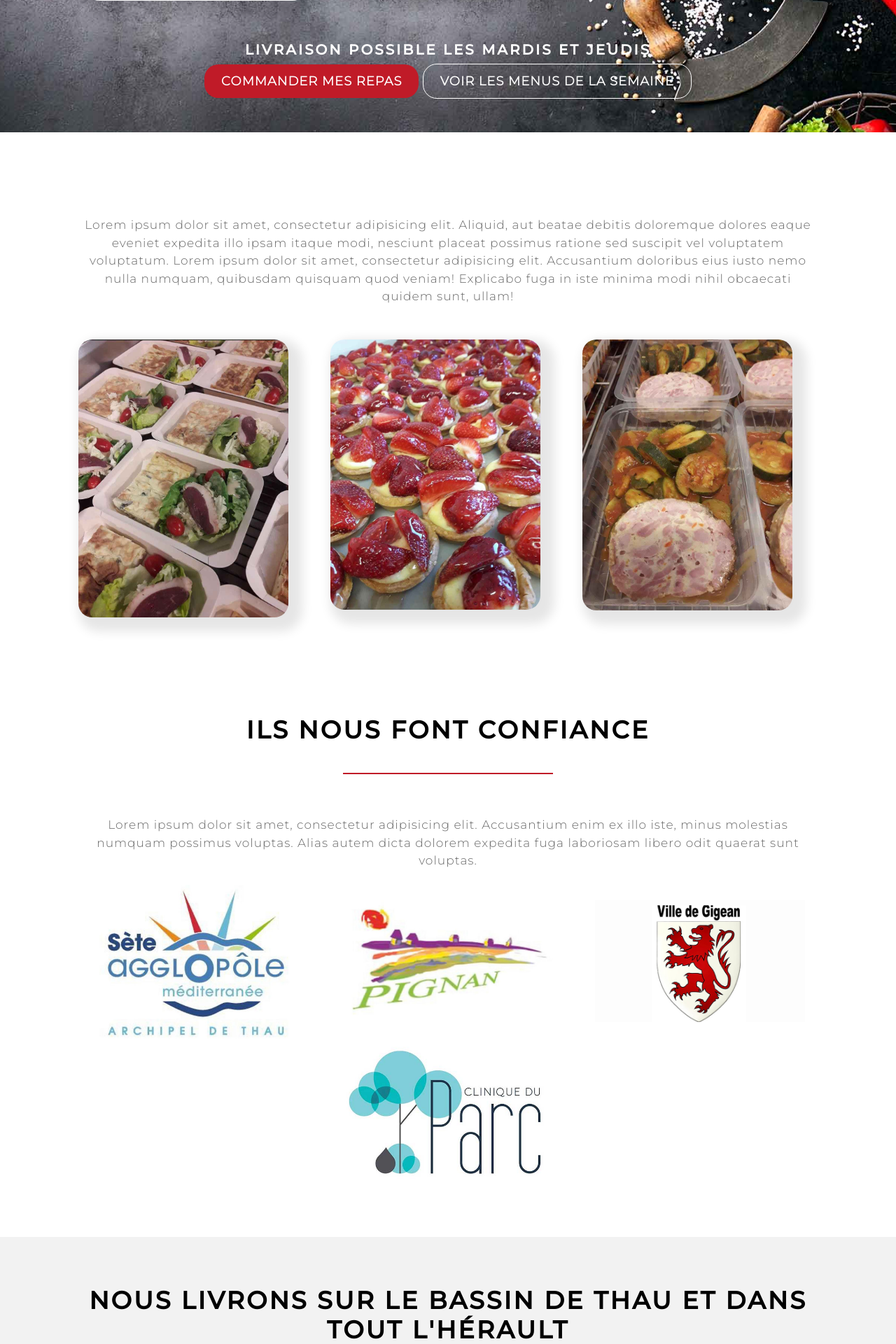
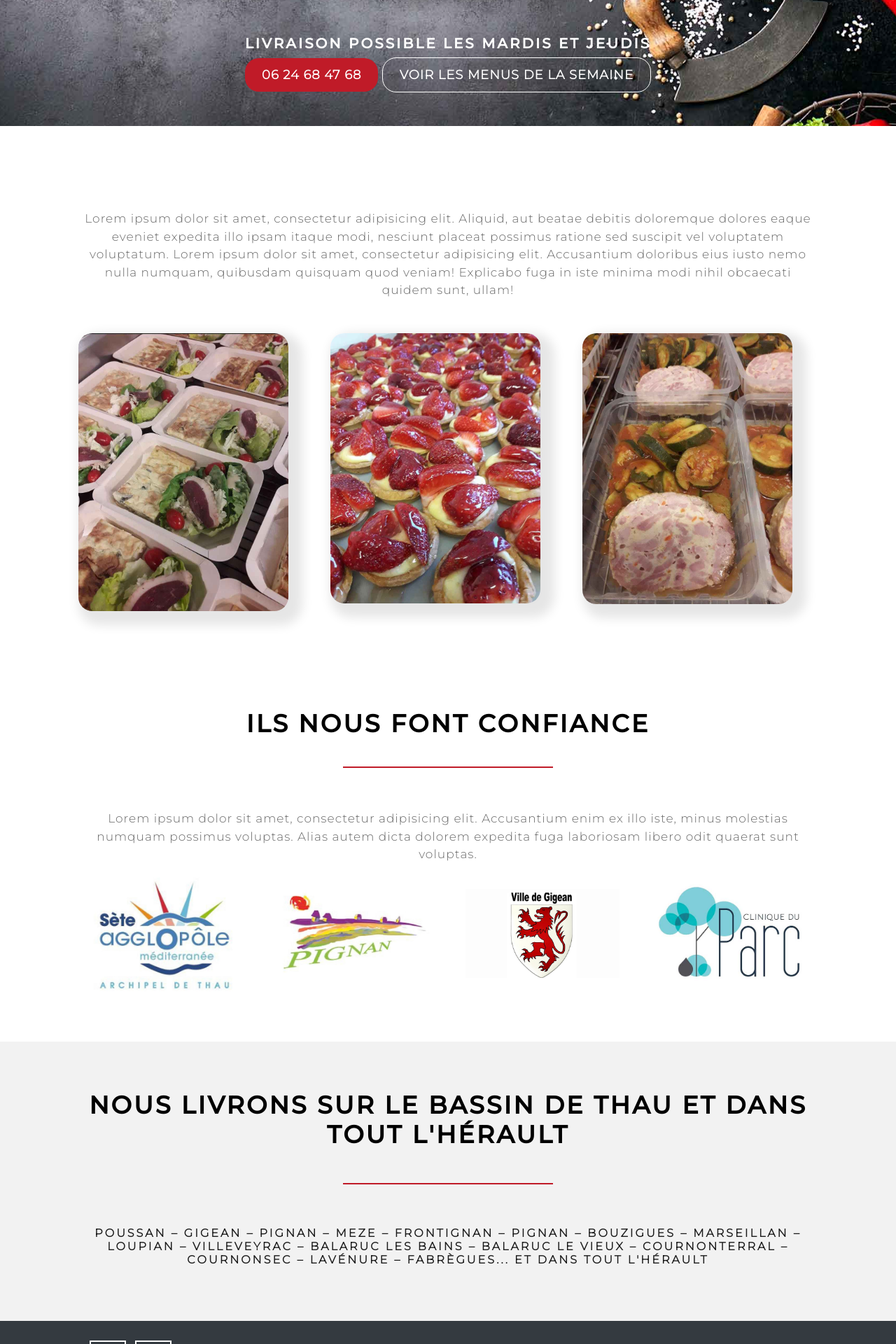
Before and after one commit to ericParlaoz/siteAtable, a Symfony app: template templates/pages/menu.html.twig in a window 1280 px wide. Shown: the part 2506-4426 px from the top of the page at 70% size. Run offline with Twig, Linux system fonts and the light colour scheme; the template is opened without the code that fills it, so the values that code supplies are empty; some libraries are stand-ins or nearby versions.

Commit message:
Mise à jour su site

```diff
--- a/public/css/main.css
+++ b/public/css/main.css
@@ -45,6 +45,10 @@
     border-radius: 20px;
     box-shadow: 10px 10px 15px 10px rgba(0, 0, 0, 0.1);
 
+}
+
+.img-taille-client2 {
+    max-width: 220px;
 }
 
 .img-taille-client {
--- a/templates/base.html.twig
+++ b/templates/base.html.twig
@@ -44,7 +44,7 @@
                             <a class="nav-link" href="{{ path('app_contact') }}" tabindex="-1" aria-disabled="true">Contactez-nous</a>
                         </li>
                         <li class="nav-item">
-                            <a class="btn button" href="tel:0624684768">Commandez vos repas</a>
+                            <a class="btn button" href="{{ path('app_contact') }}">Commandez vos repas</a>
                         </li>
                     </ul>
                 </div>
--- a/templates/contact/index.html.twig
+++ b/templates/contact/index.html.twig
@@ -35,11 +35,12 @@
                         <h2 class="H2-blanc">Contact</h2>
                         <div class="row P-blanc">
                             <h6>Adresse e-mail: atable34@hotmail.com</h6>
-                            <h6>Téléphone: 07 </h6>
+                            <h6>Téléphone: 06 24 68 47 68 </h6>
                         </div>
                         <h2 class="H2-blanc">Zone de livraison</h2>
                         <div class="row P-blanc">
-                            <h6>Poussan – Gigean – Pignan – Meze – Frontignan – Sète – Bouzigues – Marseillan – Loupian – Villeveyrac – Balaruc les bains – Balaruc le vieux – Cournonterral – Cournonsec – Lavénure – Fabrègues </h6>
+                            <h6>Poussan – Gigean – Pignan – Meze – Frontignan – Pignan – Bouzigues – Marseillan – Loupian – Villeveyrac – Balaruc les bains – Balaruc le vieux – Cournonterral – Cournonsec – Lavénure – Fabrègues... et dans tout l'hérault
+                            </h6>
                         </div>
                     </div>
                 </div>
--- a/templates/pages/menu.html.twig
+++ b/templates/pages/menu.html.twig
@@ -72,7 +72,7 @@
                 </div>
             </div>
             <div class="text-center mt-5 pb-3 wow animate__animated animate__zoomIn">
-                <a class="btn button " href="{{ asset('/livraison-de-repas-gigean#repas') }}">Exemples de repas</a>
+                <a class="btn button text-center" href="tel:0624684768">06 24 68 47 68</a>
                 <a class="btn button3 text-center" target="_blank" href="../uploads/{{ lienMenu }}">Voir les menus de la semaine</a>
                 <p class="mt-3">Suppément potage: 1,00€, pain: 0,70€</p>
             </div>
@@ -150,7 +150,6 @@
                 <div class="row">
                     <div class="col wow animate__animated animate__zoomIn">
                         <div class="card">
-                            <img class="mx-auto d-block" src="{{ asset('images/speed-icon.jpg') }}" width="80" alt="">
                             <h4 class="H4-rouge">Jeudi</h4>
                             <ul>
                                 <li>Céleris sauce Cocktail</li>
@@ -206,7 +205,7 @@
                 </div>
                 <div class="text-center mt-5 pb-5 wow animate__animated animate__zoomIn">
                     <H3 class="H3-blanc">Livraison possible les mardis et Jeudis</H3>
-                    <a class="btn button text-center" href="/">Commander mes repas</a>
+                    <a class="btn button text-center" href="tel:0624684768">06 24 68 47 68</a>
                     <a class="btn button2 text-center" target="_blank" href="../uploads/{{ lienMenu }}">Voir les menus de la semaine</a>
                 </div>
             </div>
@@ -245,16 +244,16 @@
             </div>
             <div class="row align-items-center">
                 <div class="col wow animate__animated animate__zoomIn">
-                    <img class="img-taille-client mx-auto d-block" src="{{ asset('images/sete.jpg') }}" alt="">
+                    <img class="img-taille-client2 mx-auto d-block" src="{{ asset('images/sete.jpg') }}" alt="">
                 </div>
                 <div class="col wow animate__animated animate__zoomIn ">
-                    <img class="img-taille-client mx-auto d-block" src="{{ asset('images/pignan.jpg') }}" alt="">
+                    <img class="img-taille-client2 mx-auto d-block" src="{{ asset('images/pignan.jpg') }}" alt="">
                 </div>
                 <div class="col wow animate__animated animate__zoomIn ">
-                    <img class="img-taille-client mx-auto d-block" src="{{ asset('images/gigean.jpg') }}" alt="">
+                    <img class="img-taille-client2 mx-auto d-block" src="{{ asset('images/gigean.jpg') }}" alt="">
                 </div>
                 <div class="col wow animate__animated animate__zoomIn ">
-                    <img class="img-taille-client mx-auto d-block" src="{{ asset('images/clinique-du-parc.jpg') }}" alt="">
+                    <img class="img-taille-client2 mx-auto d-block" src="{{ asset('images/clinique-du-parc.jpg') }}" alt="">
                 </div>
             </div>
         </div>
@@ -265,7 +264,7 @@
                 <H2 class="H2-noir">Nous livrons sur le bassin de Thau et dans tout l'hérault</H2>
                 <hr class="barre-rouge mx-auto">
                 <H5 class>
-                    Poussan – Gigean – Pignan – Meze – Frontignan – Sète – Bouzigues – Marseillan – Loupian – Villeveyrac – Balaruc les bains – Balaruc le vieux – Cournonterral – Cournonsec – Lavénure – Fabrègues
+                    Poussan – Gigean – Pignan – Meze – Frontignan – Pignan – Bouzigues – Marseillan – Loupian – Villeveyrac – Balaruc les bains – Balaruc le vieux – Cournonterral – Cournonsec – Lavénure – Fabrègues... et dans tout l'hérault
                 </H5>
             </div>
         </div>
```
Also changed, not shown: templates/pages/index.html.twig (+7 -8 lines), public/images/voiture.jpg.
